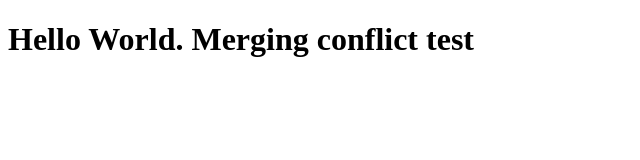
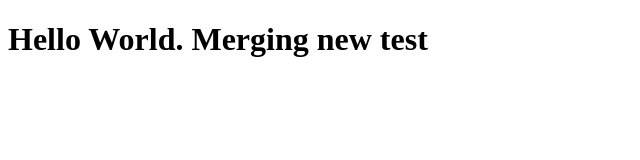
Before and after one commit to Derrick-Nyongesa/project1, a plain HTML site: page index.html in a window 1280 px wide. Shown: the whole page, without its empty margins (0-640 px from the left). Drawn offline with Linux system fonts and the light colour scheme.

Commit message:
modified paragraph

```diff
--- a/index.html
+++ b/index.html
@@ -7,6 +7,6 @@
     <title>Working with Git on Team</title>
 </head>
 <body>
-    <h1>Hello World. Merging conflict test</h1>
+    <h1>Hello World. Merging new test</h1>
 </body>
 </html>
```
